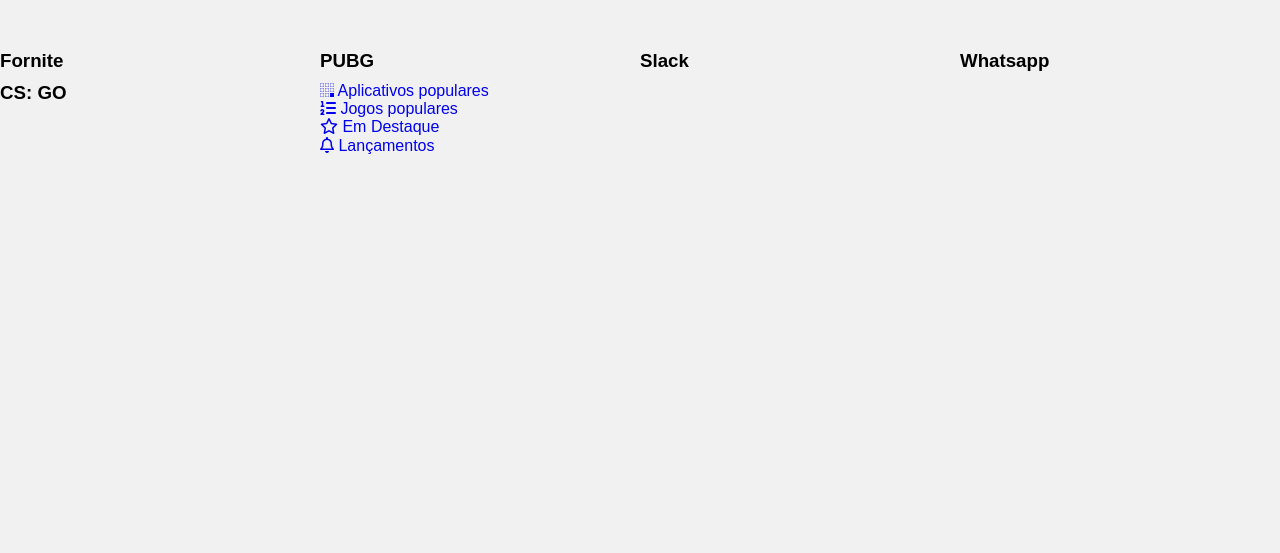
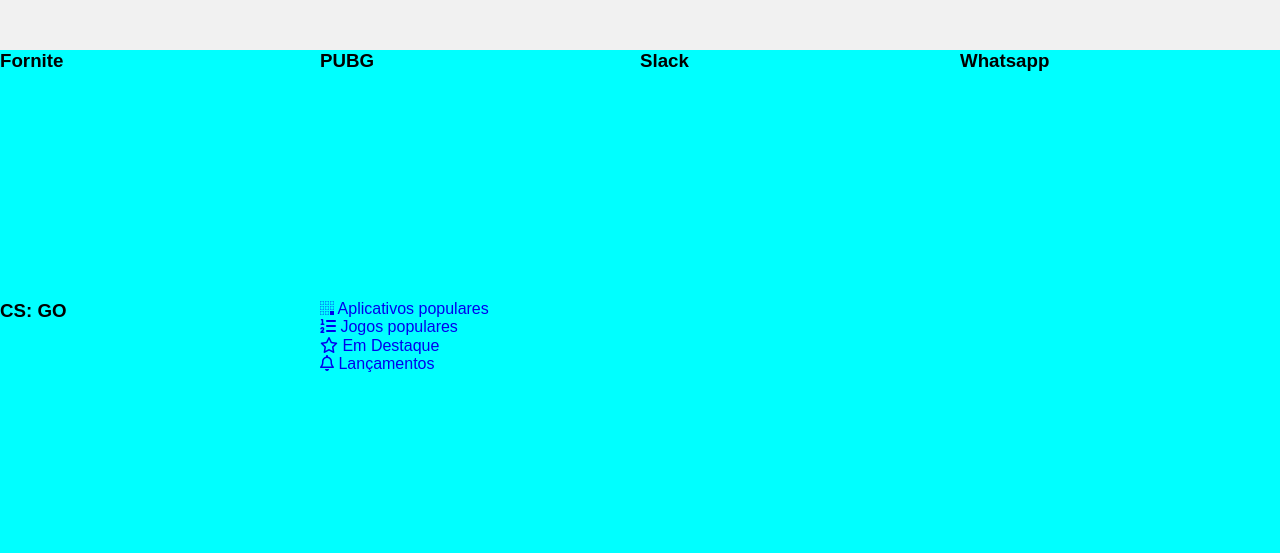
Before and after one commit to Laeyan/Meus-codigos-CSS-Grid, a plain HTML site: page alura-store/index.html in a window 1280 px wide. Drawn offline with Linux system fonts and the light colour scheme.

Commit message:
new codigos

```diff
--- a/alura-store/assets/css/destaques.css
+++ b/alura-store/assets/css/destaques.css
@@ -2,4 +2,5 @@
     display: grid;
     grid-template-columns: 25% 25% 25% 25%;
     grid-template-rows: 33.33% 33.33% 33.33%;
+    height: calc(100vh - 50px);
 }
--- a/alura-store/assets/css/style.css
+++ b/alura-store/assets/css/style.css
@@ -16,6 +16,7 @@
 
 .conteudo {
     grid-area: conteudo;
+    background-color: aqua;
 }
 
 .rodape {
```
